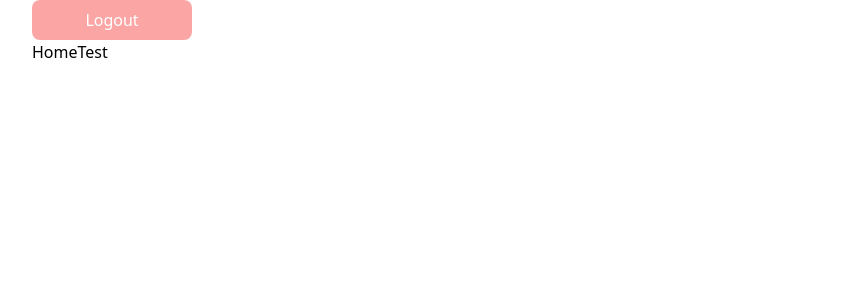
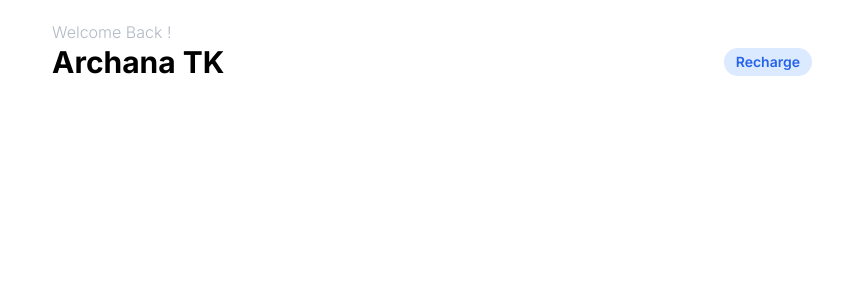
Before and after one commit to aka8921/food101, a React (Vite) app in the folder frontend/: page / in a window 1280 px wide. Shown: the top 300 px of the page, without its empty margins (208-1051 px from the left). Built offline with nearby package versions, Linux system fonts and the light colour scheme; sample sign-in values are in the browser's storage.

Commit message:
Scaffold /Home Components, Add MainHeader

```diff
--- a/frontend/src/App.jsx
+++ b/frontend/src/App.jsx
@@ -2,6 +2,7 @@ import {Login} from './pages/Login'
 import { PrivateRoutes } from './components/PrivateRoutes';
 import { Routes, Route } from "react-router-dom";
 import { Home } from "./pages/Home";
+import { Logout } from './pages/Logout';
 
 function App() {
   return (
@@ -10,9 +11,9 @@ function App() {
         <Routes>
           <Route element={<PrivateRoutes/>}>
             <Route path='/' element={<Home/>}/>
-            <Route path='/test' element={<>Test</>}/>
           </Route>
           <Route path='/login' element={<Login/>}/>
+          <Route path='/logout' element={<Logout/>}/>
           <Route path="*" element={<p>404! <br /> Kourachu chor edukkatte</p>} />
         </Routes>
       </div>
--- /dev/null
+++ b/frontend/src/components/MainHeader.jsx
@@ -0,0 +1,13 @@
+export const MainHeader = () => {
+    return (
+    <div className="flex justify-between items-end">
+        <div className="flex flex-col">
+            <div className="text-md text-slate-500 font-light opacity-50">Welcome Back !</div>
+            <div className="text-3xl font-bold">Archana TK</div>
+        </div>
+        <div className="bg-blue-100 px-3 py-1 rounded-full font-semibold cursor-pointer text-sm text-blue-600 mb-1">
+            Recharge
+        </div>
+    </div>
+    )
+}
--- /dev/null
+++ b/frontend/src/components/MealCard.jsx
@@ -0,0 +1,3 @@
+export const MealCard = () => {
+    return <div>MealCard</div>
+}
--- /dev/null
+++ b/frontend/src/components/Menu.jsx
@@ -0,0 +1,3 @@
+export const Menu = () => {
+    return <div>Menu</div>
+}
--- /dev/null
+++ b/frontend/src/components/PreviousOrders.jsx
@@ -0,0 +1,3 @@
+export const PreviousOrders = () => {
+    return <div>PreviousOrders</div>
+}
--- /dev/null
+++ b/frontend/src/components/RecentBookings.jsx
@@ -0,0 +1,3 @@
+export const RecentBookings = () => {
+    return <div>RecentBookings</div>
+}
--- a/frontend/src/index.css
+++ b/frontend/src/index.css
@@ -1,3 +1,4 @@
+@import url('https://fonts.googleapis.com/css2?family=Inter:wght@100;200;300;400;500;600;700;800;900&display=swap');
 @tailwind base;
 @tailwind components;
 @tailwind utilities;
@@ -5,4 +6,5 @@
 body{
   margin: 0;
   padding: 0;
+  font-family: 'Inter', sans-serif;
 }
--- a/frontend/src/pages/Home.jsx
+++ b/frontend/src/pages/Home.jsx
@@ -1,20 +1,19 @@
 import { useNavigate, Link } from "react-router-dom";
+import { MainHeader } from "../components/MainHeader";
+import { MealCard } from "../components/MealCard";
+import { Menu } from "../components/Menu";
+import { PreviousOrders } from "../components/PreviousOrders";
+import { RecentBookings } from "../components/RecentBookings";
 
 
 export const Home = () => {
-    const navigate = useNavigate();
-    const handleLogout = ()=> {
-        console.log("Logging you out... ")
-        localStorage.clear()
-        navigate("/login")
-    }
     return(
-        <div>
-            <div className="cursor-pointer w-40 flex align-center justify-center rounded-lg py-2 self-center text-white bg-red-300" onClick={handleLogout}>
-                Logout
-            </div>
-            Home
-            <Link to="/test">Test</Link>
+        <div className="flex flex-col p-5">
+            <MainHeader />
+            {/* <MealCard />
+            <RecentBookings />
+            <Menu />
+            <PreviousOrders /> */}
         </div>
     )
 }
--- /dev/null
+++ b/frontend/src/pages/Logout.jsx
@@ -0,0 +1,18 @@
+import { useNavigate, Link } from "react-router-dom";
+
+
+export const Logout = () => {
+    const navigate = useNavigate();
+    const handleLogout = ()=> {
+        console.log("Logging you out... ")
+        localStorage.clear()
+        navigate("/login")
+    }
+    return(
+        <div className="flex items-center justify-center h-screen">
+            <div className="cursor-pointer w-40 flex align-center justify-center rounded-lg py-2 self-center text-white bg-red-300" onClick={handleLogout}>
+                Logout
+            </div>
+        </div>
+    )
+}
```
